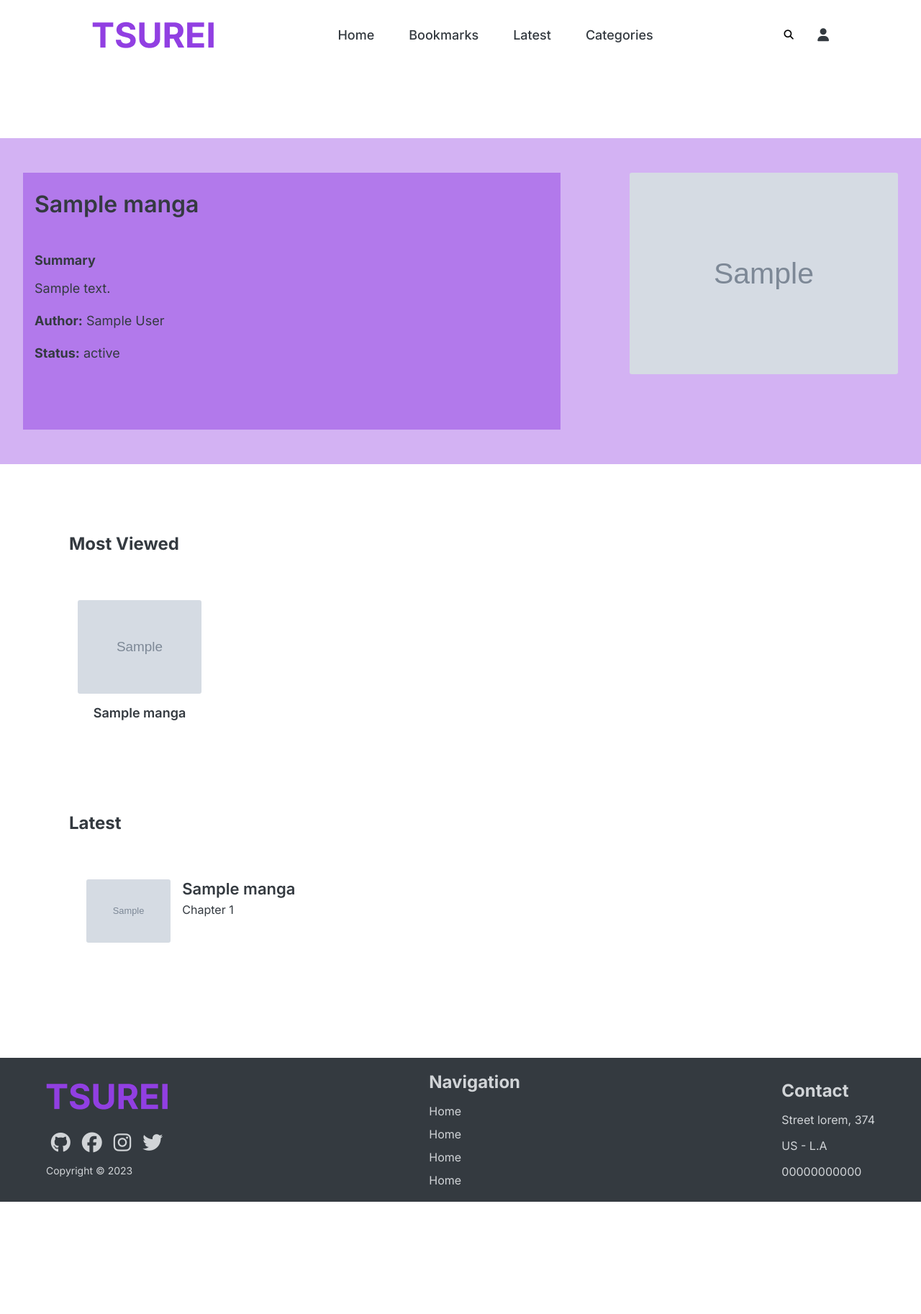
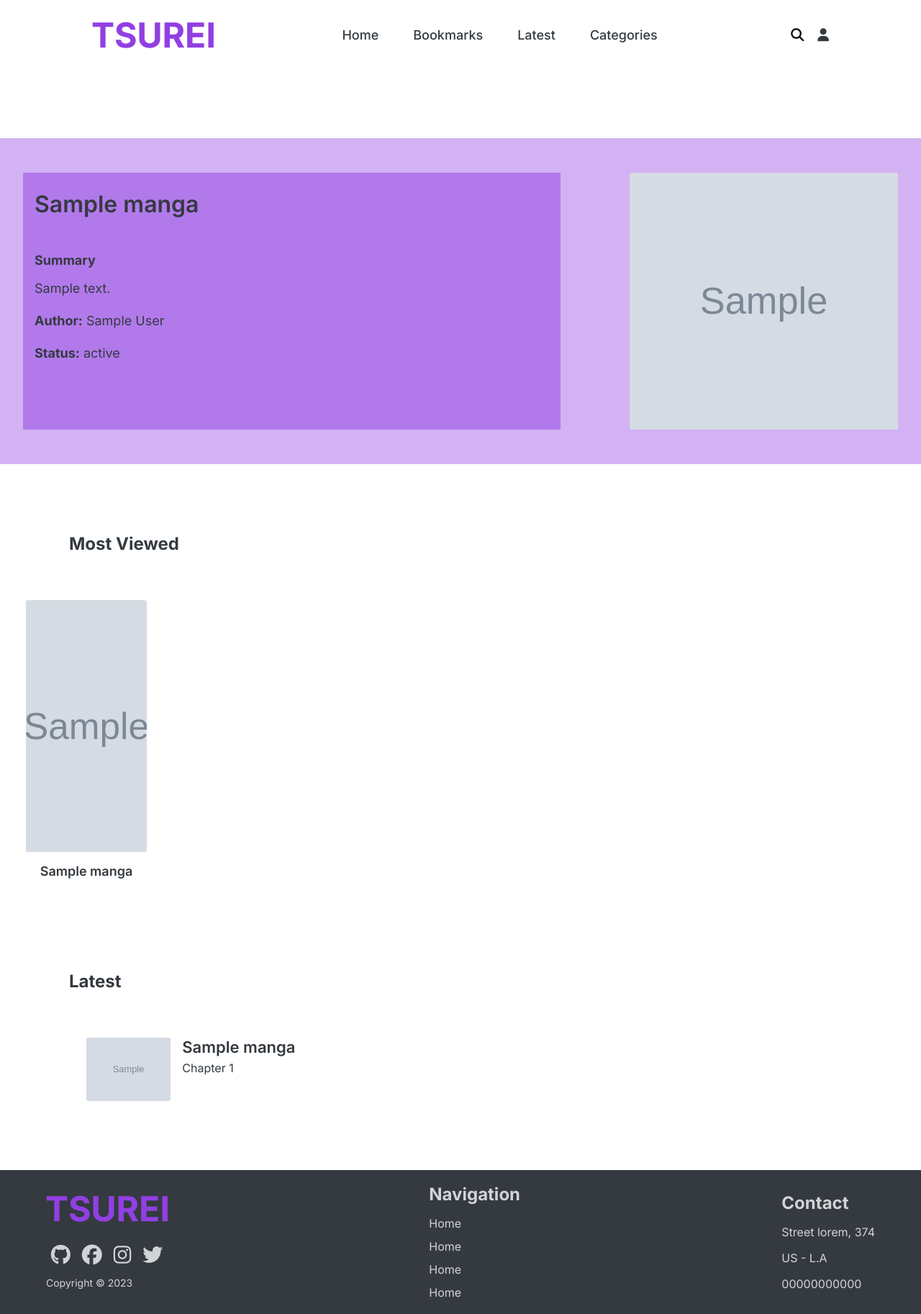
Before and after one commit to dudujunior12/tsurei, a Django app: page / in a window 1280 px wide. Shown: the whole page at 72% size. Before the commit the page ends 1670 px from the top, so only its background shows below. Run offline with Django 3.2, Linux system fonts and the light colour scheme; tables that the repository leaves empty hold one stand-in row (values such as "Sample post"); grey boxes marked "Sample" are stand-in pictures; some libraries are stand-ins or nearby versions.

Commit message:
fix: index and layout home css issues

```diff
--- a/manga/static/css/index.css
+++ b/manga/static/css/index.css
@@ -48,6 +48,7 @@
 .manga-image-slide-cover img {
     max-width: 100%;
     max-height: 100%;
+    height: 100%;
     border-radius: 3px;
     display: block;
 }
@@ -65,10 +66,7 @@
 }
 
 .most-viewed-grid {
-    display: grid;
-    grid-template-columns: 1fr 1fr 1fr 1fr 1fr;
-    margin: auto;
-    padding: 6.4rem 8.6rem;
+    padding: 6.4rem 0;
 }
 
 .manga-card {
@@ -80,9 +78,8 @@
 }
 
 .manga-card img {
-    max-width: 100%;
-    max-height: 100%;
-    width: 80%;
+    width: 70%;
+    height: 35rem;
     border-radius: 3px;
     display: block;
 }
@@ -110,19 +107,19 @@
 }
 
 .latest-grid {
+    margin-top: 6.4rem;
     display: grid;
     grid-template-columns: 1fr 1fr;
     grid-template-rows: auto;
-    margin: auto;
     padding: 0 9.6rem;
     column-gap: 21rem;
-    row-gap: 21rem;
+    row-gap: 3.6rem;
 }
 
 .manga-grid-item {
     display: flex;
     gap: 1.6rem;
-    padding: 6.4rem 2.4rem;
+    padding: 0 2.4rem;
 }
 
 .manga-grid-item img {
--- a/manga/static/css/layout.css
+++ b/manga/static/css/layout.css
@@ -108,7 +108,7 @@ body {
 .secondary-nav {
     font-size: 1.8rem;
     display: flex;
-    gap: 2.4rem;
+    gap: 1.2rem;
     align-items: center;
     justify-content: center;
 }
@@ -162,6 +162,7 @@ body {
     outline: none;
     cursor: pointer;
     z-index: 1;
+    font-size: 1.8rem;
 }
 
 /* Footer */
--- a/manga/static/js/index.js
+++ b/manga/static/js/index.js
@@ -8,7 +8,7 @@ var swiper1 = new Swiper(".swiper1", {
 var swiper2 = new Swiper(".swiper2", {
     slidesPerView: 5,
     slidesPerGroup: 5,
-    spaceBetween: 50,
+    spaceBetween: 20,
     pagination: {
         el: ".swiper-pagination",
         clickable: true,
--- a/manga/templates/manga/index.html
+++ b/manga/templates/manga/index.html
@@ -34,12 +34,13 @@
                     class="swiper-slide"
                 >
                     <img src="{{ most_viewed_manga.cover.url }}" />
+                    <div class="swiper-pagination pag"></div>
                 </div>
 
                 {% endfor%}
             </div>
-            <div class="swiper-pagination pag"></div>
         </div>
+
         {% endif %}
     </div>
 </section>
```
Also changed, not shown: manga/static/images/mangas/ReturnSSSCover01.webp (added), manga/static/images/mangas/heavenly-sword.webp (added), manga/static/images/mangas/swordmastersyoungestCover02.webp (added), manga/static/images/mangas/wandering-warrior.webp (added).
